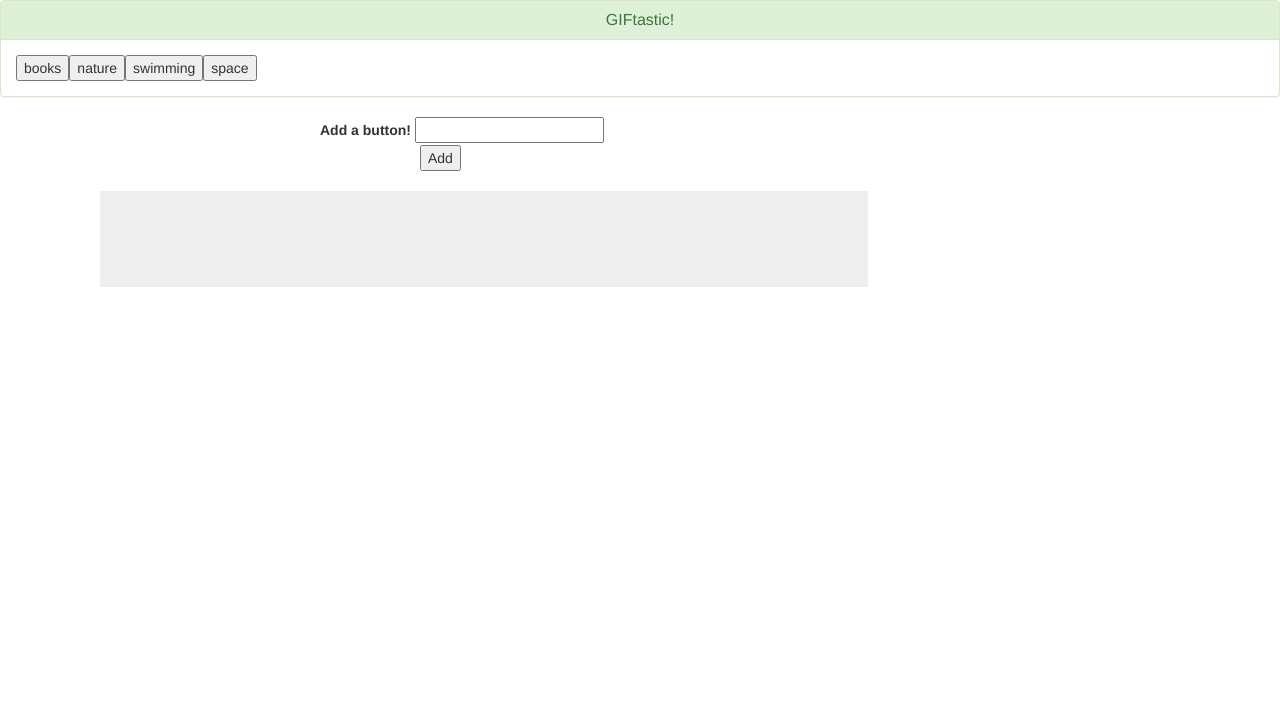
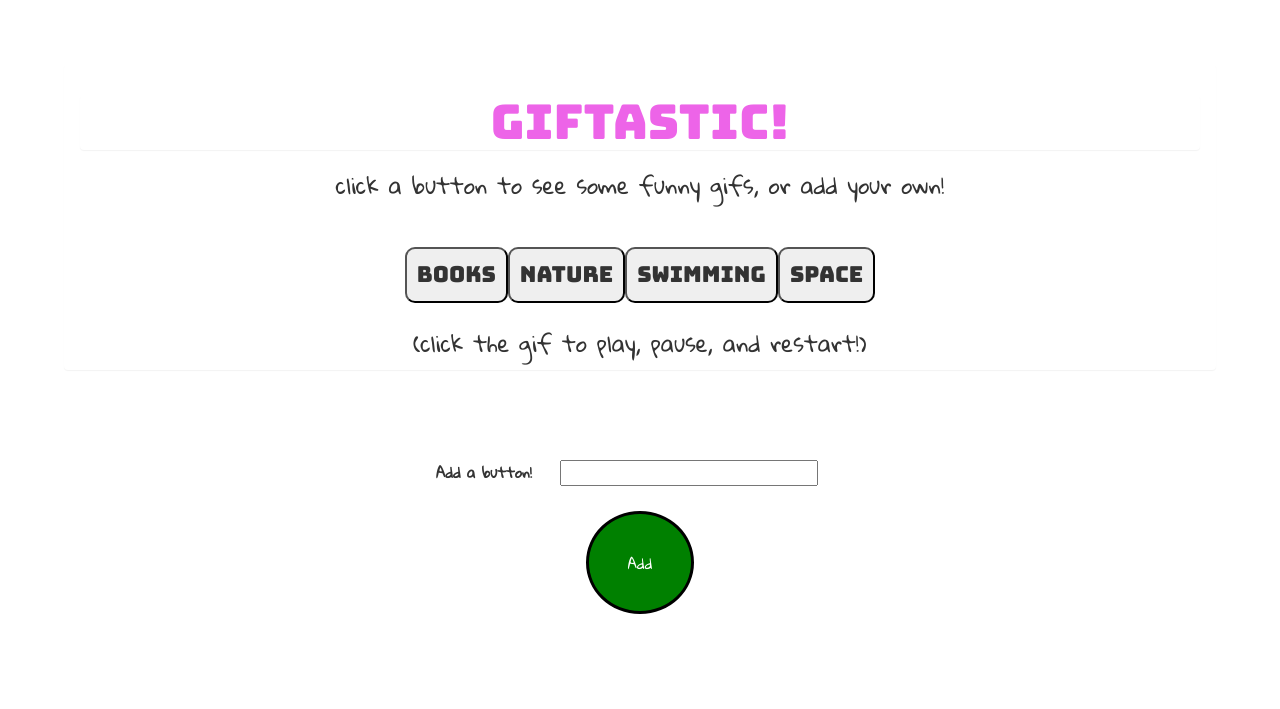
Before and after one commit to chrisxjacobi/GifTastic, a PHP site: page / in a window 1280 px wide. Shown: the top 709 px of the page. Run offline with PHP 8.4, Linux system fonts and the light colour scheme.

Commit message:
changed some styling

```diff
--- a/assets/css/style.css
+++ b/assets/css/style.css
@@ -1,24 +1,87 @@
-h3 {
-	text-align: center;
+/*top text styling*/
+
+.panel .name {
+    font-family: 'Bungee', cursive;
+    font-size: 48px;
+    color: #ed64e8;
 }
 
+.panel {
+    font-size: 22px;
+    font-family: 'Gloria Hallelujah', cursive;
+}
+
+
+/*gif image area and appeared gifs*/
+
 .jumbotron {
-	width: 60%;
-	margin-left: 100px;
-	margin-right: 100px;
-	padding: 50px;
+    background-color: transparent !important;
+}
+
+.jumbotron img {
+    text-align: center;
+    margin-left: auto;
+    margin-right: auto;
+    display: block;
+}
+
+.item p {
+    font-family: 'Gloria Hallelujah', cursive;
+    text-align: center;
 }
 
 #addButton {
-	margin-left: auto;
-	margin-right: auto;
+    margin-left: auto;
+    margin-right: auto;
+    margin: 10px;
+}
+
+
+.text {
+    margin-top: 3%;
 }
 
 #gifForm {
-	margin-left: 320px;
-	margin-bottom: 20px;
+    text-align: center;
+}
+
+#startingButtons {
+    margin: 5%;
+    text-align: center;
+}
+
+button {
+    padding: 10px;
+    color: white;
+    border-radius: 10px;
+}
+
+.topic {
+    font-family: 'Bungee', cursive;
+}
+
+
+/*form*/
+
+form {
+    text-align: center;
+    font-family: 'Bungee', cursive;
+}
+
+#gif-input {
+    margin: 2%;
+}
+
+label {
+    font-family: 'Gloria Hallelujah', cursive;
 }
 
 #addGif {
-	margin-left: 100px;
+    text-align: center;
+    font-family: 'Gloria Hallelujah', cursive;
+    padding: 3%;
+    border: 3px solid black;
+    border-radius: 50%;
+    background-color: green;
+    color: white;
 }
--- a/assets/javascript/logic.js
+++ b/assets/javascript/logic.js
@@ -23,6 +23,10 @@ $('#addGif').on('click', function() {
     topics.push(userInput);
     renderButtons();
     return false;
+
+    if (userInput === ' ') {
+        $('#gif-input').val().trim();
+    }
 });
 
 renderButtons();
@@ -39,6 +43,7 @@ function addGif() {
                 console.log(response);
 
                 for (var i = 0; i < results.length; i++) {
+
                     var gifDiv = $('<div class="item">');
                     var rating = results[i].rating;
                     var p = $('<p>').text("Rating: " + rating);
--- a/index.html
+++ b/index.html
@@ -15,15 +15,20 @@
     <link rel="stylesheet" href="http://maxcdn.bootstrapcdn.com/bootstrap/3.3.7/css/bootstrap.min.css">
     <script src="https://ajax.googleapis.com/ajax/libs/jquery/1.12.4/jquery.min.js"></script>
     <script src="http://maxcdn.bootstrapcdn.com/bootstrap/3.3.7/js/bootstrap.min.js"></script>
+    <link href="https://fonts.googleapis.com/css?family=Bungee" rel="stylesheet">
+    <link href="https://fonts.googleapis.com/css?family=Gloria+Hallelujah" rel="stylesheet">
 </head>
 
 <body>
-    <div class="panel panel-success" id="startingButtons">
+    <div class="panel" id="startingButtons">
         <div class="panel-heading">
-            <h3 class="panel-title">GIFtastic!</h3>
+            <h3 class="panel name">GIFtastic!</h3>
+            <p> click a button to see some funny gifs, or add your own!</p>
         </div>
         <div id="addButton" class="panel-body">
         </div>
+        <p id="text">(click the gif to play, pause, and restart!)</p>
+
     </div>
     <form id="gifForm">
         <label form="gifInput">Add a button!</label>
@@ -31,7 +36,7 @@
         <br>
         <input id="addGif" type="submit" value="Add">
     </form>
-    <div id="gifsAppearHere" class="jumbotron">
+    <div style="background:transparent !important" id="gifsAppearHere" class="jumbotron myJumbotron">
     </div>
     <script type="text/javascript" src="assets/javascript/logic.js"></script>
 </body>
```
